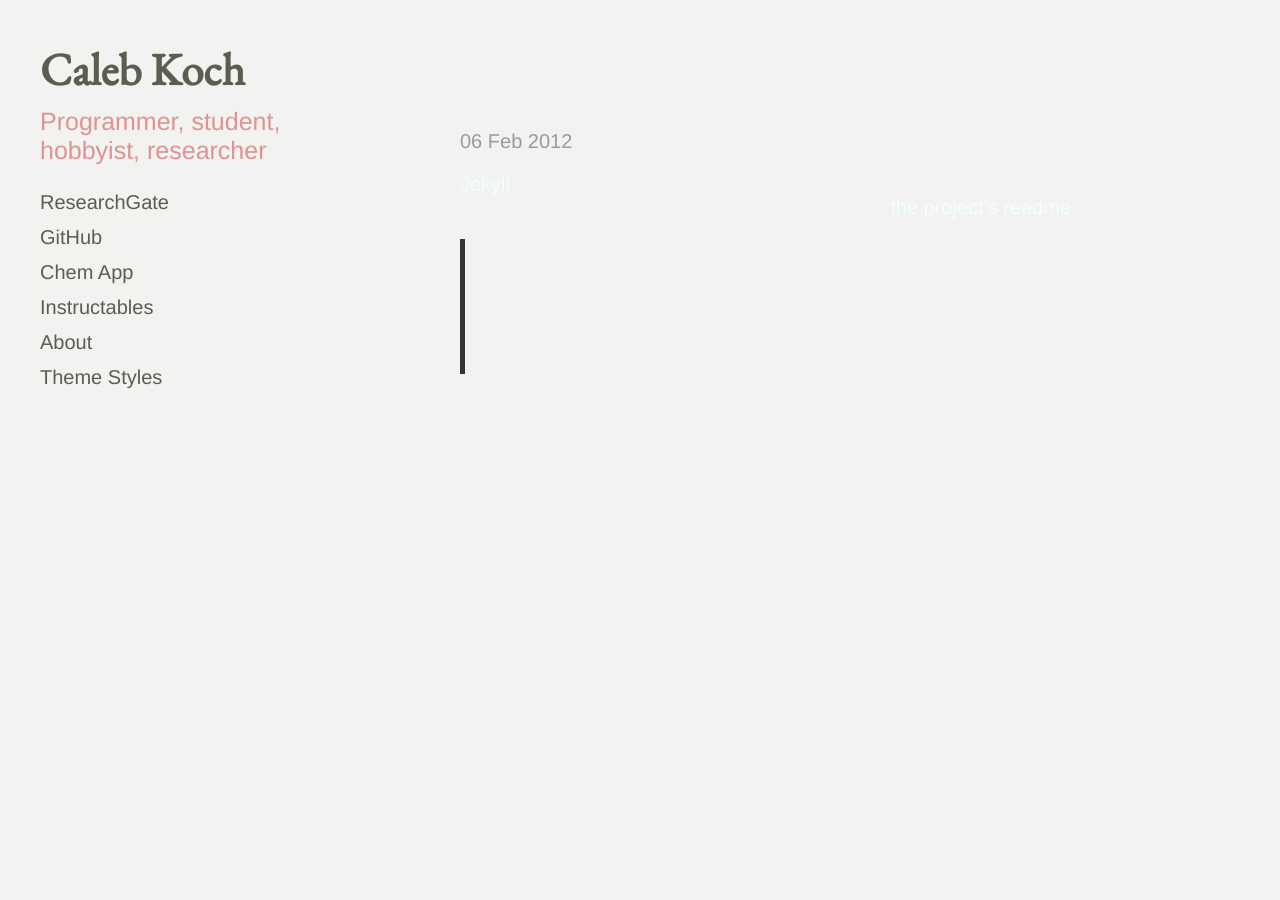
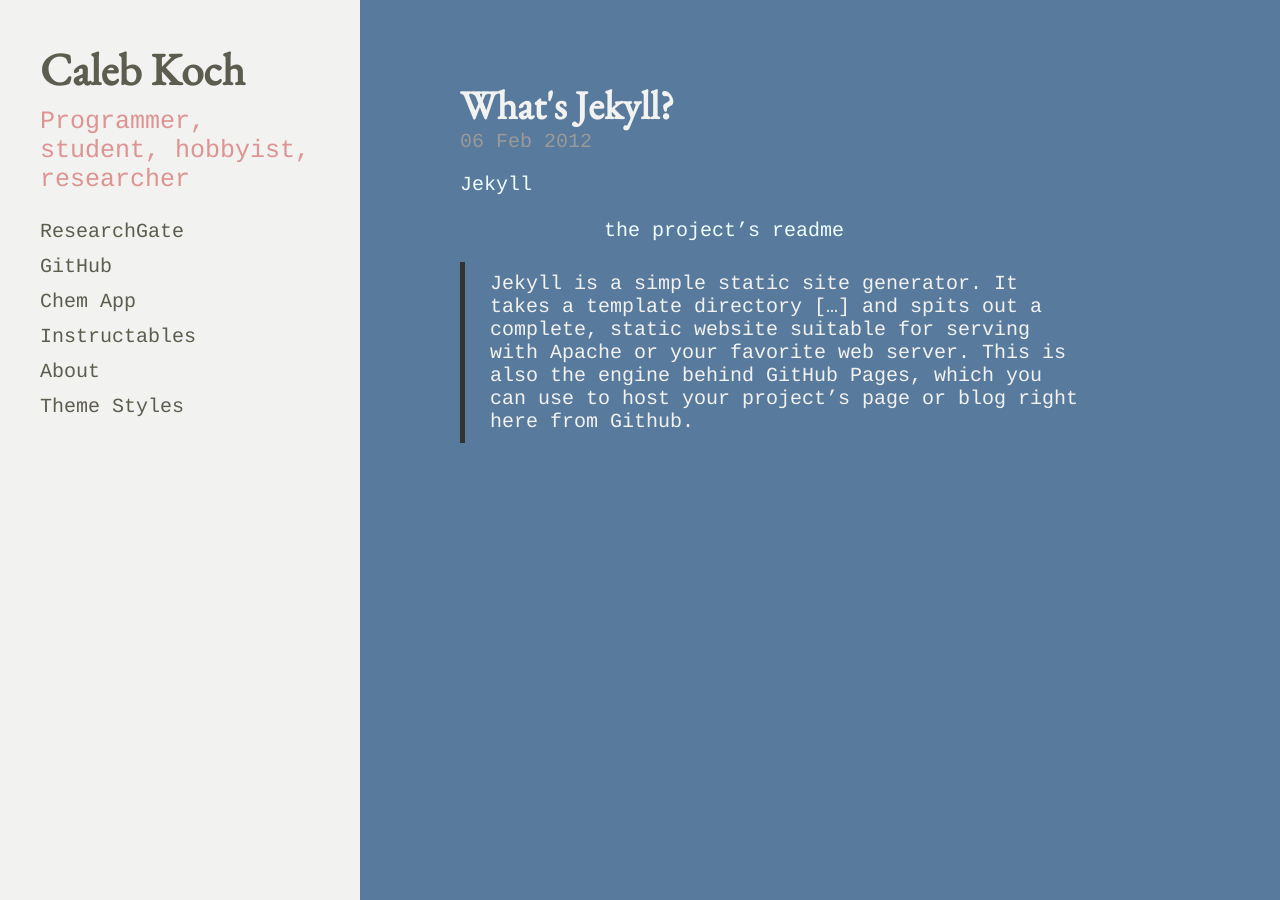
Before and after one commit to cakoch10/cakoch10.github.io, a Jekyll site: the page built from index.html, in a window 1280 px wide. Built offline with Jekyll 4.4.1, drawn with Linux system fonts in a browser that asks for light colours; Markdown is read by kramdown in place of the engine named in the settings; the list of posts is cut into pages by our own code.

Commit message:
Update blackdoc.css

```diff
--- a/public/css/blackdoc.css
+++ b/public/css/blackdoc.css
@@ -17,10 +17,10 @@
  */
 
 html {
-  font-family: "Tangerine", Helvetica, Arial, sans-serif;
+  font-family: "Courier", Helvetica, Arial, sans-serif;
 }
 
-/*<body style=*background-color:blue*>*/
+<body style=*background-color:blue*>
 
 body {
   color: #f2f2f0;
```
